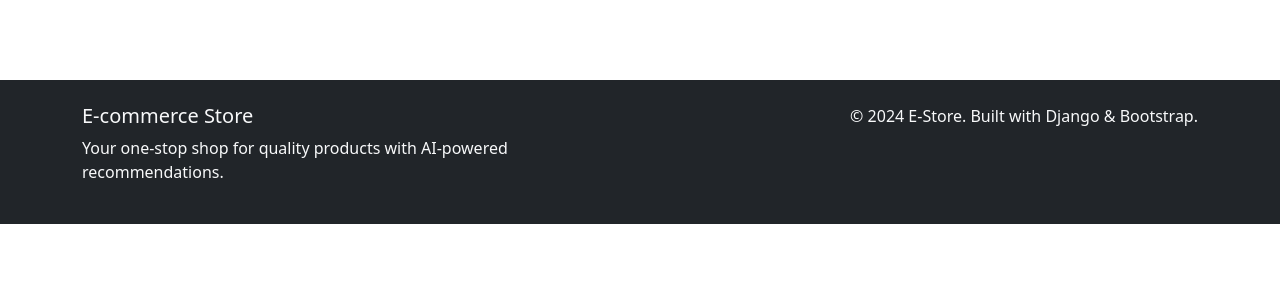
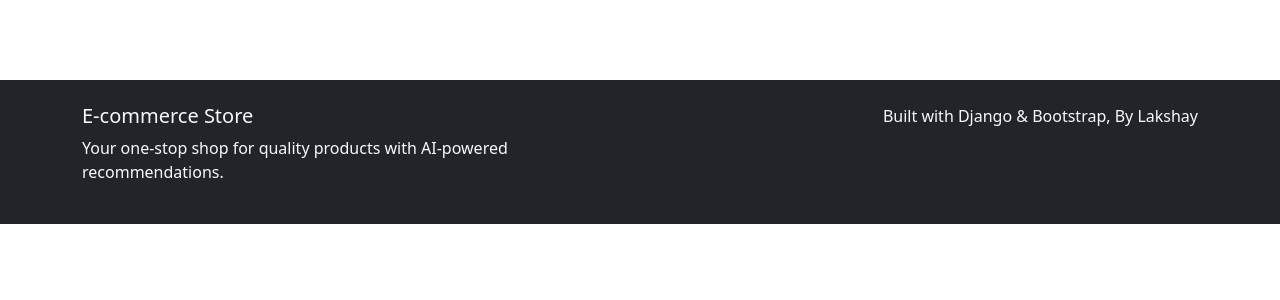
Before and after one commit to lakshaydahiya67/ecommerce_project, a Django app: page /cart/ in a window 1280 px wide. Shown: the part 425-725 px from the top of the page. Run offline with Django 5.2, Linux system fonts and the light colour scheme.

Commit message:
update footer info

```diff
--- a/products/templates/base.html
+++ b/products/templates/base.html
@@ -82,7 +82,7 @@
                     <p>Your one-stop shop for quality products with AI-powered recommendations.</p>
                 </div>
                 <div class="col-md-6 text-md-end">
-                    <p>&copy; 2024 E-Store. Built with Django & Bootstrap.</p>
+                    <p>Built with Django & Bootstrap, By Lakshay</p>
                 </div>
             </div>
         </div>
```
